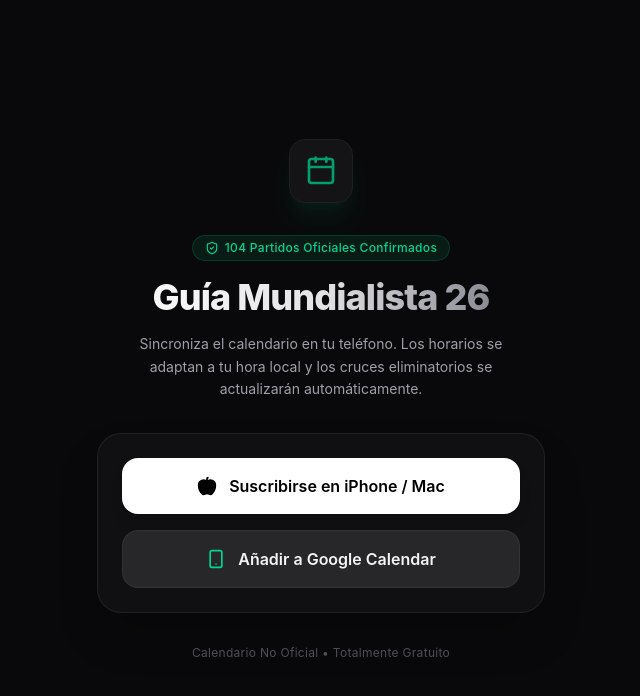
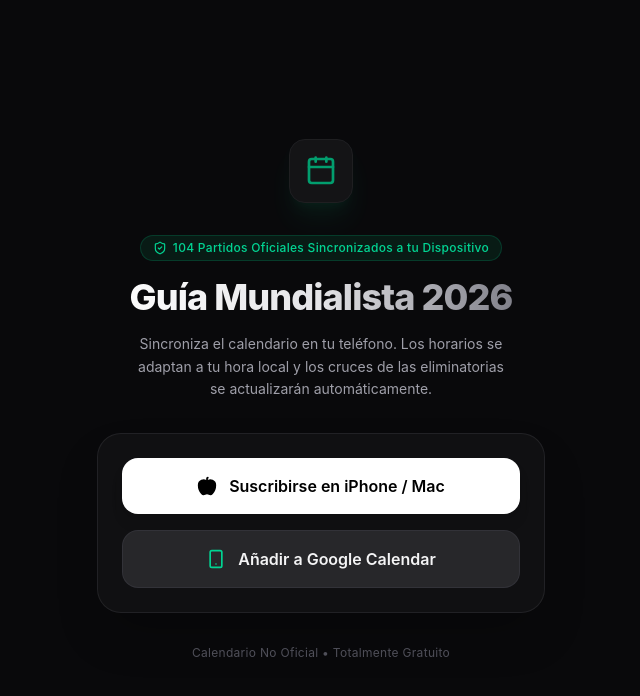
Before and after one commit to waynergt/mundial-web, a React (Vite) app: page / in a window 1280 px wide. Shown: the top 696 px of the page, without its empty margins (319-959 px from the left). Built offline with nearby package versions, Linux system fonts and the light colour scheme.

Commit message:
mejorar textos y corregir detalles en la interfaz

```diff
--- a/src/App.tsx
+++ b/src/App.tsx
@@ -23,14 +23,14 @@
           {/* Badge Informativo Sutil */}
           <div className="inline-flex items-center gap-1.5 px-3 py-1 rounded-full bg-emerald-500/10 border border-emerald-500/20 text-emerald-400 text-xs font-medium tracking-wide">
              <ShieldCheck className="w-3.5 h-3.5" />
-             104 Partidos Oficiales Confirmados
+             104 Partidos Oficiales Sincronizados a tu Dispositivo
           </div>
 
           <h1 className="text-4xl font-extrabold tracking-tight bg-gradient-to-r from-white via-zinc-200 to-zinc-500 bg-clip-text text-transparent">
-            Guía Mundialista 26
+            Guía Mundialista 2026
           </h1>
           <p className="text-zinc-400 text-sm max-w-sm mx-auto leading-relaxed">
-            Sincroniza el calendario en tu teléfono. Los horarios se adaptan a tu hora local y los cruces eliminatorios se actualizarán automáticamente.
+            Sincroniza el calendario en tu teléfono. Los horarios se adaptan a tu hora local y los cruces de las eliminatorias se actualizarán automáticamente.
           </p>
         </div>
 
```
